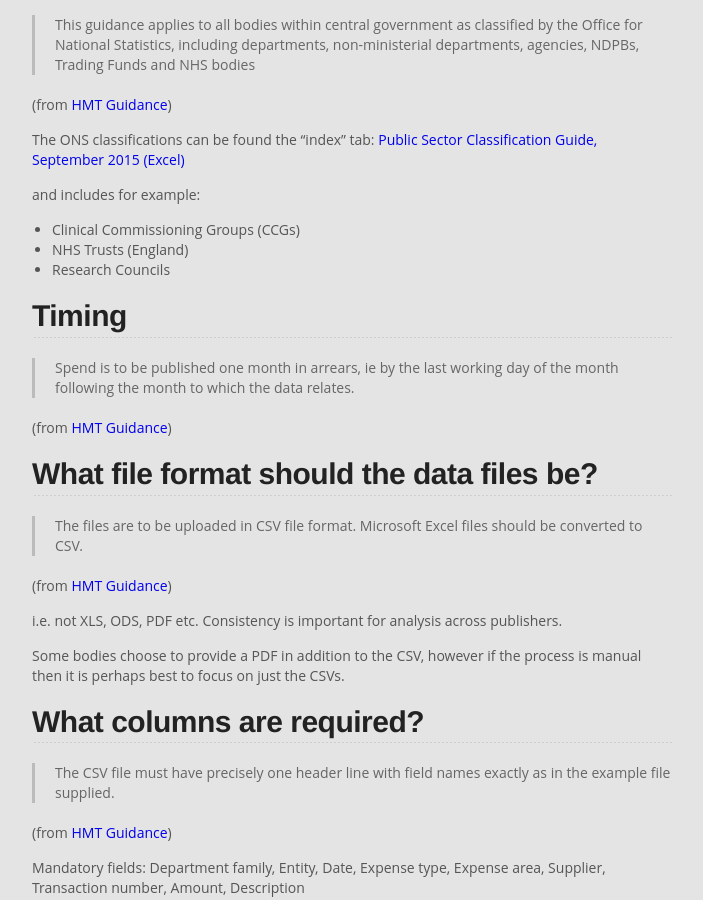
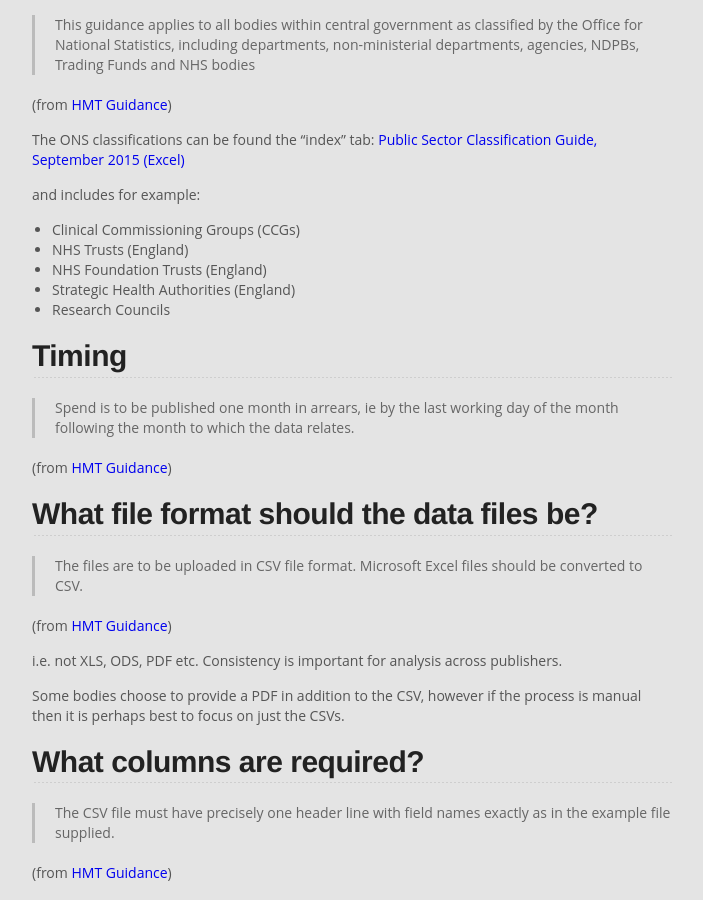
Before and after one commit to datagovuk/guidance, a Jekyll site: the page built from 25k-spend-data.md, in a window 1280 px wide and 900 px high, scrolled down 384 px. Shown: the whole window, without its empty margins (288-991 px from the left). Built offline with Jekyll 4.4.1, drawn with Linux system fonts in a browser that asks for light colours.

Commit message:
Clarify more types of NHS body are included

```diff
--- a/25k-spend-data.md
+++ b/25k-spend-data.md
@@ -17,6 +17,8 @@ and includes for example:
 
   * Clinical Commissioning Groups (CCGs)
   * NHS Trusts (England)
+  * NHS Foundation Trusts (England)
+  * Strategic Health Authorities (England)
   * Research Councils
 
 ## Timing
```
